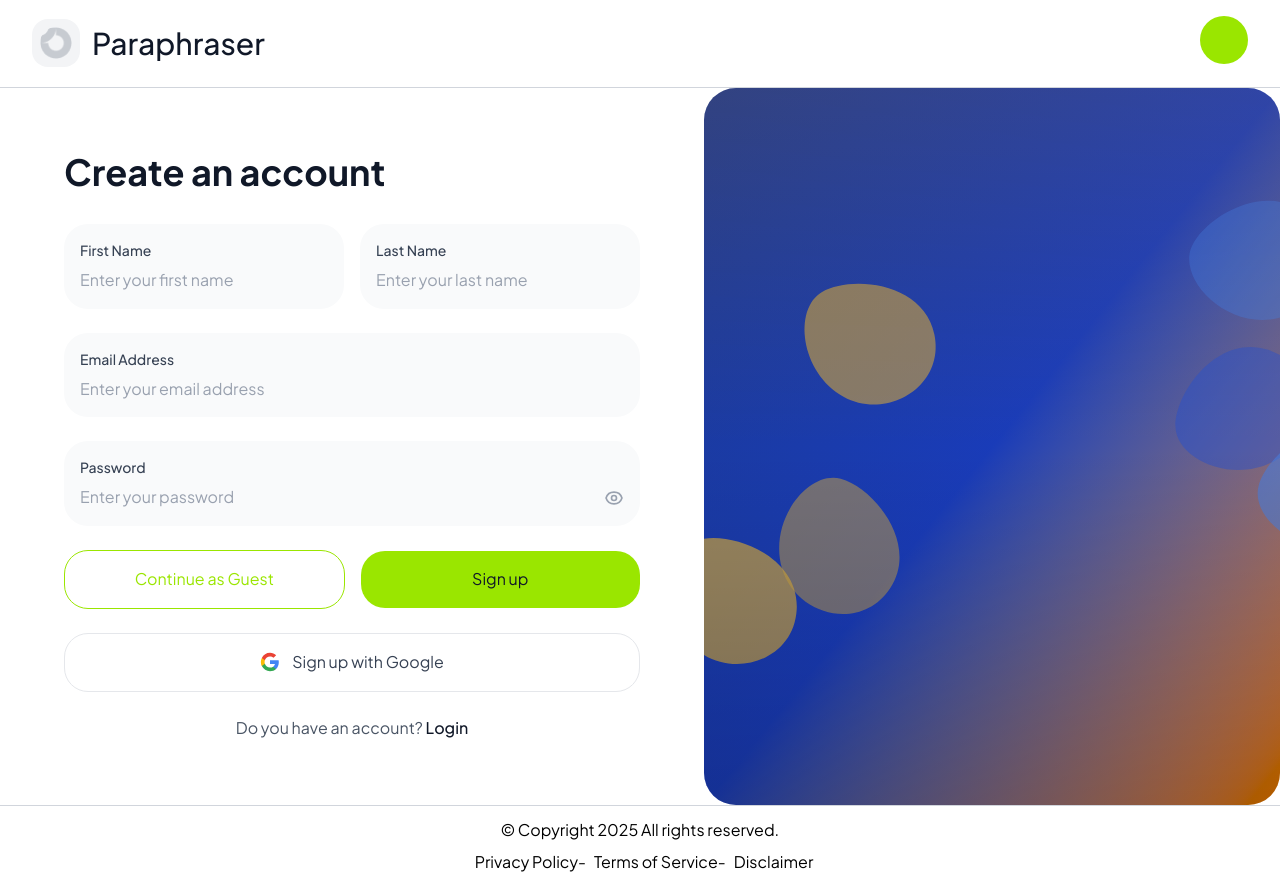
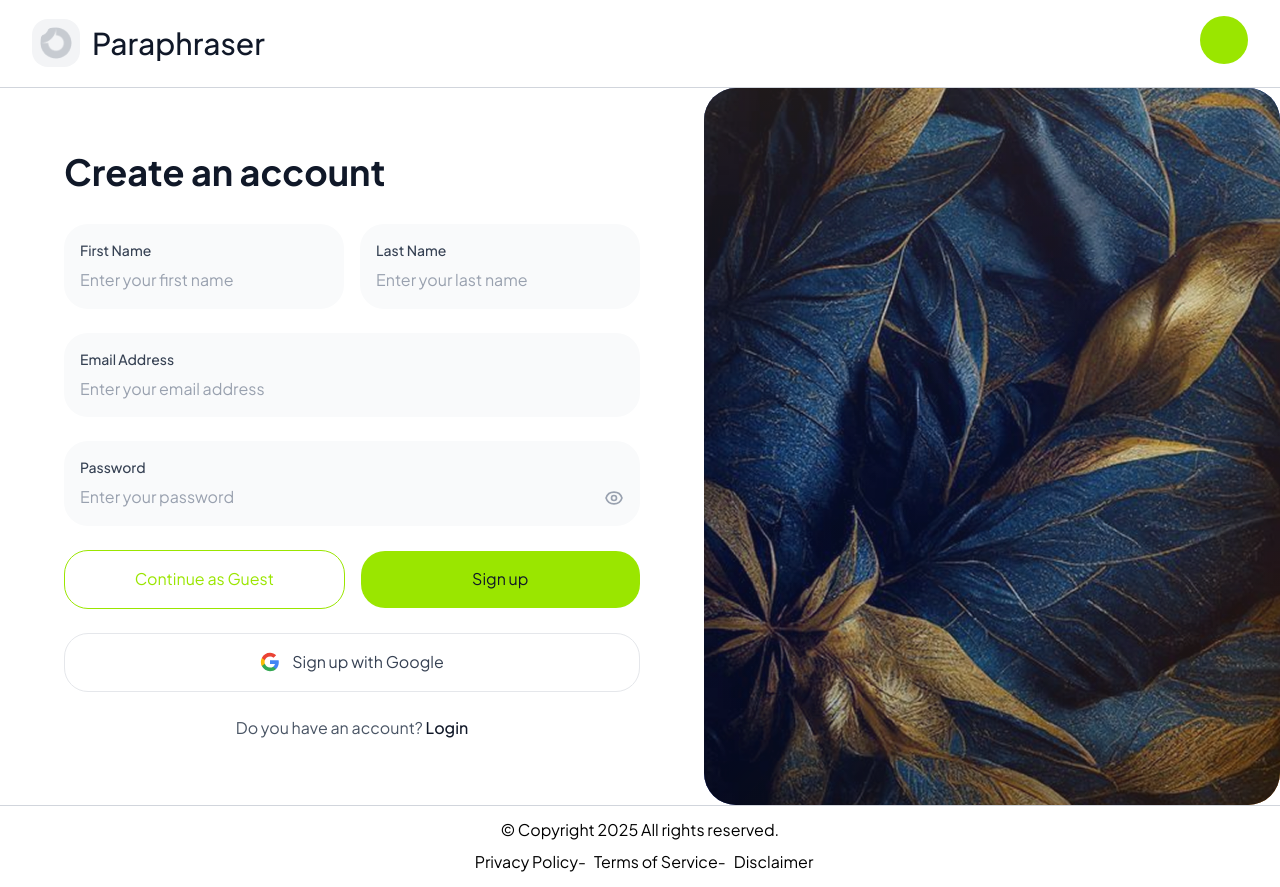
Before and after one commit to Mir-Hussain14/Paraphraser, a React (Vite) app: page /signup in a window 1280 px wide. Built offline with nearby package versions, Linux system fonts and the light colour scheme.

Commit message:
Added the Guest buttons to login/signup

```diff
--- a/src/pages/Login.jsx
+++ b/src/pages/Login.jsx
@@ -157,9 +157,7 @@ export default function LoginForm() {
               </div>
               <div className="flex items-center gap-4">
                 {/* Login button */}
-                <button
-                  className="w-full border border-lime-400 cursor-pointer text-lime-400 font-semibold py-4 px-6 rounded-3xl transition-colors duration-200"
-                >
+                <button className="w-full border border-lime-400 cursor-pointer text-lime-400 font-semibold py-4 px-6 rounded-3xl transition-colors duration-200">
                   Continue as Guest
                 </button>
                 <button
@@ -224,43 +222,10 @@ export default function LoginForm() {
             <div className="h-full bg-gradient-to-br from-blue-900 via-blue-800 to-amber-600 relative overflow-hidden rounded-4xl">
               {/* Abstract leaf pattern overlay */}
               <div className="absolute inset-0 opacity-80">
-                <svg
+                <img
+                  src="/Rectangle 34624674 (1).png"
                   className="w-full h-full object-cover"
-                  viewBox="0 0 400 600"
-                  fill="none"
-                >
-                  {/* Decorative leaf shapes */}
-                  <path
-                    d="M100 150C120 130, 180 120, 200 160C220 200, 180 240, 140 230C100 220, 80 170, 100 150Z"
-                    fill="rgba(251, 191, 36, 0.6)"
-                    transform="rotate(15)"
-                  />
-                  <path
-                    d="M300 250C320 230, 380 220, 400 260C420 300, 380 340, 340 330C300 320, 280 270, 300 250Z"
-                    fill="rgba(59, 130, 246, 0.4)"
-                    transform="rotate(-20)"
-                  />
-                  <path
-                    d="M150 350C170 330, 230 320, 250 360C270 400, 230 440, 190 430C150 420, 130 370, 150 350Z"
-                    fill="rgba(251, 191, 36, 0.7)"
-                    transform="rotate(30)"
-                  />
-                  <path
-                    d="M50 450C70 430, 130 420, 150 460C170 500, 130 540, 90 530C50 520, 30 470, 50 450Z"
-                    fill="rgba(29, 78, 216, 0.5)"
-                    transform="rotate(-45)"
-                  />
-                  <path
-                    d="M320 100C340 80, 400 70, 420 110C440 150, 400 190, 360 180C320 170, 300 120, 320 100Z"
-                    fill="rgba(251, 191, 36, 0.5)"
-                    transform="rotate(60)"
-                  />
-                  <path
-                    d="M200 500C220 480, 280 470, 300 510C320 550, 280 590, 240 580C200 570, 180 520, 200 500Z"
-                    fill="rgba(59, 130, 246, 0.6)"
-                    transform="rotate(-30)"
-                  />
-                </svg>
+                />
               </div>
 
               {/* Gradient overlay for depth */}
--- a/src/pages/SignupForm.jsx
+++ b/src/pages/SignupForm.jsx
@@ -250,43 +250,10 @@ export default function SignupForm() {
             <div className="h-full bg-gradient-to-br from-blue-900 via-blue-800 to-amber-600 relative overflow-hidden rounded-4xl">
               {/* Abstract leaf pattern overlay */}
               <div className="absolute inset-0 opacity-80">
-                <svg
+                <img
+                  src="/Rectangle 34624674.png"
                   className="w-full h-full object-cover"
-                  viewBox="0 0 400 600"
-                  fill="none"
-                >
-                  {/* Decorative leaf shapes */}
-                  <path
-                    d="M100 150C120 130, 180 120, 200 160C220 200, 180 240, 140 230C100 220, 80 170, 100 150Z"
-                    fill="rgba(251, 191, 36, 0.6)"
-                    transform="rotate(15)"
-                  />
-                  <path
-                    d="M300 250C320 230, 380 220, 400 260C420 300, 380 340, 340 330C300 320, 280 270, 300 250Z"
-                    fill="rgba(59, 130, 246, 0.4)"
-                    transform="rotate(-20)"
-                  />
-                  <path
-                    d="M150 350C170 330, 230 320, 250 360C270 400, 230 440, 190 430C150 420, 130 370, 150 350Z"
-                    fill="rgba(251, 191, 36, 0.7)"
-                    transform="rotate(30)"
-                  />
-                  <path
-                    d="M50 450C70 430, 130 420, 150 460C170 500, 130 540, 90 530C50 520, 30 470, 50 450Z"
-                    fill="rgba(29, 78, 216, 0.5)"
-                    transform="rotate(-45)"
-                  />
-                  <path
-                    d="M320 100C340 80, 400 70, 420 110C440 150, 400 190, 360 180C320 170, 300 120, 320 100Z"
-                    fill="rgba(251, 191, 36, 0.5)"
-                    transform="rotate(60)"
-                  />
-                  <path
-                    d="M200 500C220 480, 280 470, 300 510C320 550, 280 590, 240 580C200 570, 180 520, 200 500Z"
-                    fill="rgba(59, 130, 246, 0.6)"
-                    transform="rotate(-30)"
-                  />
-                </svg>
+                />
               </div>
 
               {/* Gradient overlay for depth */}
```
Also changed, not shown: public/Rectangle 34624674 (1).png (added), public/Rectangle 34624674.png (added).
